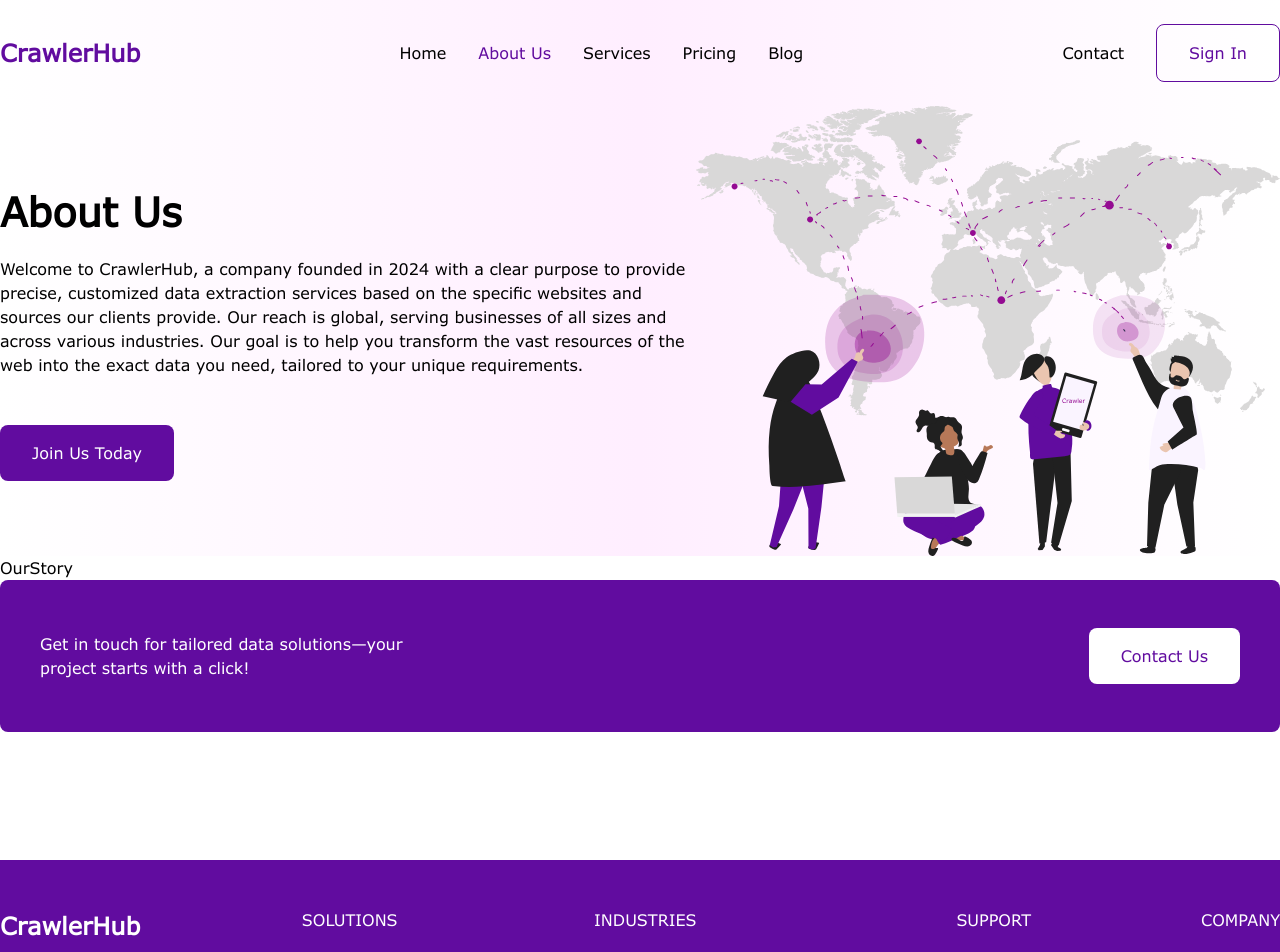
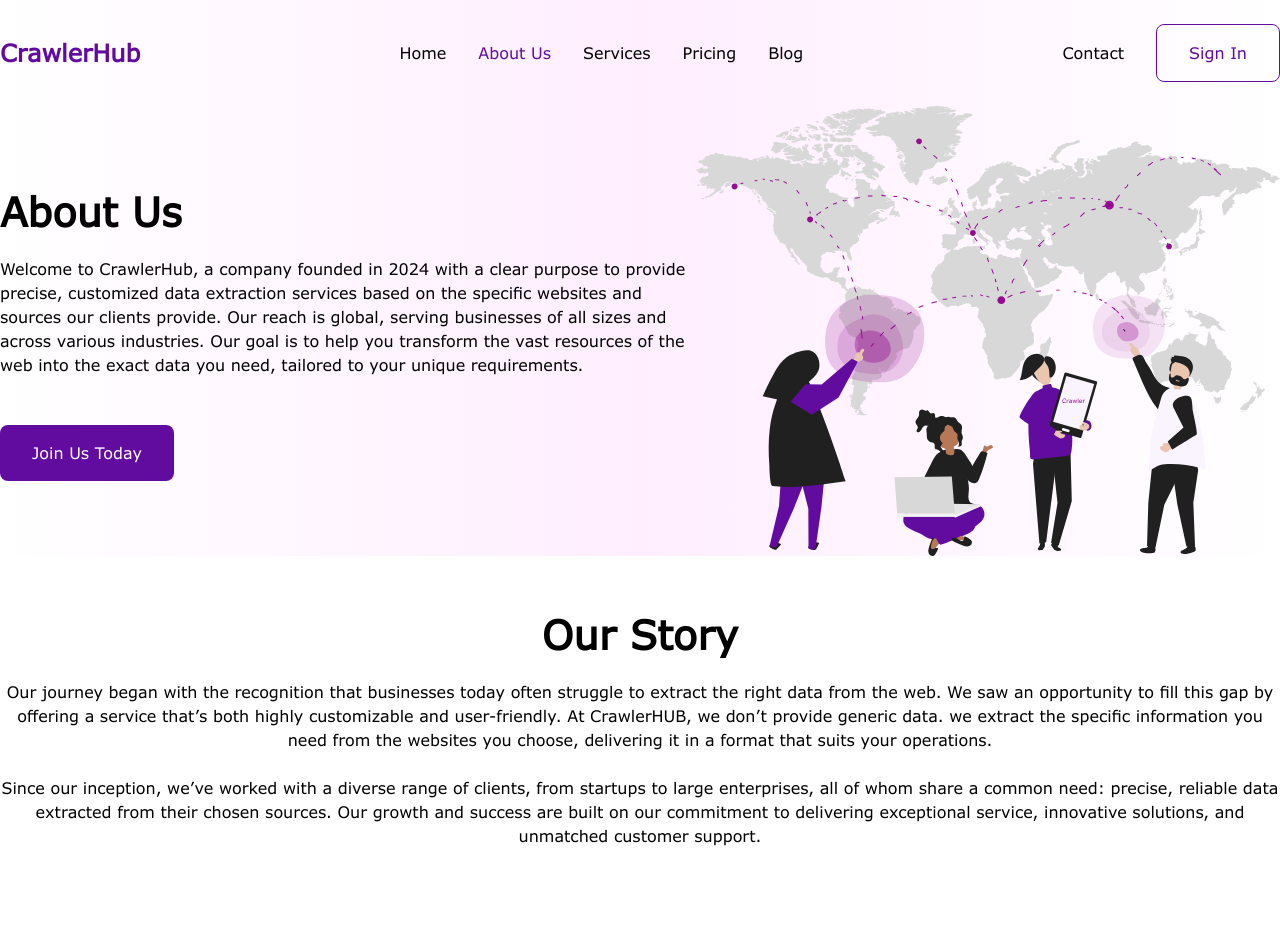
Before and after one commit to beecodeguy/crawlhub, a Next.js app: page /about-us in a window 1280 px wide. Shown: the top 952 px of the page. Built offline with nearby package versions, Linux system fonts and the light colour scheme.

Commit message:
adjust spacing

```diff
--- a/src/app/(webpage)/about-us/_components/AboutUsBanner.tsx
+++ b/src/app/(webpage)/about-us/_components/AboutUsBanner.tsx
@@ -5,7 +5,7 @@ import React from "react";
 
 const AboutUsBanner = () => {
   return (
-    <div className="container mx-auto bg-gradient-custom flex items-center">
+    <div className="container mx-auto bg-gradient-custom flex items-center mb-[24px]">
       <div className="flex flex-col gap-6">
         <div className="flex flex-col gap-2">
           <span className="typography-h2">About Us</span>
--- a/src/app/(webpage)/about-us/_components/OurStory.tsx
+++ b/src/app/(webpage)/about-us/_components/OurStory.tsx
@@ -1,7 +1,25 @@
 import React from "react";
 
 const OurStory = () => {
-  return <div className="container mx-auto">OurStory</div>;
+  return (
+    <div className="container mx-auto py-3 flex flex-col gap-2 text-center mb-[128px]">
+      <span className="typography-h2">Our Story</span>
+      <p className="typography-h5">
+        Our journey began with the recognition that businesses today often
+        struggle to extract the right data from the web. We saw an opportunity
+        to fill this gap by offering a service that’s both highly customizable
+        and user-friendly. At CrawlerHUB, we don’t provide generic data. we
+        extract the specific information you need from the websites you choose,
+        delivering it in a format that suits your operations.
+        <br /> <br />
+        Since our inception, we’ve worked with a diverse range of clients, from
+        startups to large enterprises, all of whom share a common need: precise,
+        reliable data extracted from their chosen sources. Our growth and
+        success are built on our commitment to delivering exceptional service,
+        innovative solutions, and unmatched customer support.
+      </p>
+    </div>
+  );
 };
 
 export default OurStory;
--- a/src/app/(webpage)/about-us/page.tsx
+++ b/src/app/(webpage)/about-us/page.tsx
@@ -8,7 +8,7 @@ const AboutUs = () => {
     <>
       <AboutUsBanner />
       <OurStory />
-      <ContactUsBanner className="mb-[128px]" />
+      <ContactUsBanner />
     </>
   );
 };
--- a/src/app/(webpage)/page.tsx
+++ b/src/app/(webpage)/page.tsx
@@ -11,7 +11,7 @@ export default function Home() {
       <ManageCrawlers />
       <WhyChooseCrawler />
       <OurServices />
-      <ContactUsBanner className="mb-[128px]" />
+      <ContactUsBanner  />
       <OurProcess />
       <WhatWouldYou />
     </>
--- a/src/components/containers/Banner/ContactUs.tsx
+++ b/src/components/containers/Banner/ContactUs.tsx
@@ -1,15 +1,9 @@
 import { Button } from "@/components/ui/button";
 import React from "react";
 
-interface IProps {
-  className?: string;
-}
-
-const ContactUsBanner: React.FC<IProps> = ({ className }) => {
+const ContactUsBanner = () => {
   return (
-    <div
-      className={`container mx-auto flex justify-between items-center bg-primary px-[40px] py-6 rounded-lg ${className}`}
-    >
+    <div className="container mx-auto mb-[128px] flex justify-between items-center bg-primary px-[40px] py-6 rounded-lg">
       <span className="text-white">
         Get in touch for tailored data solutions—your <br />
         project starts with a click!
```
